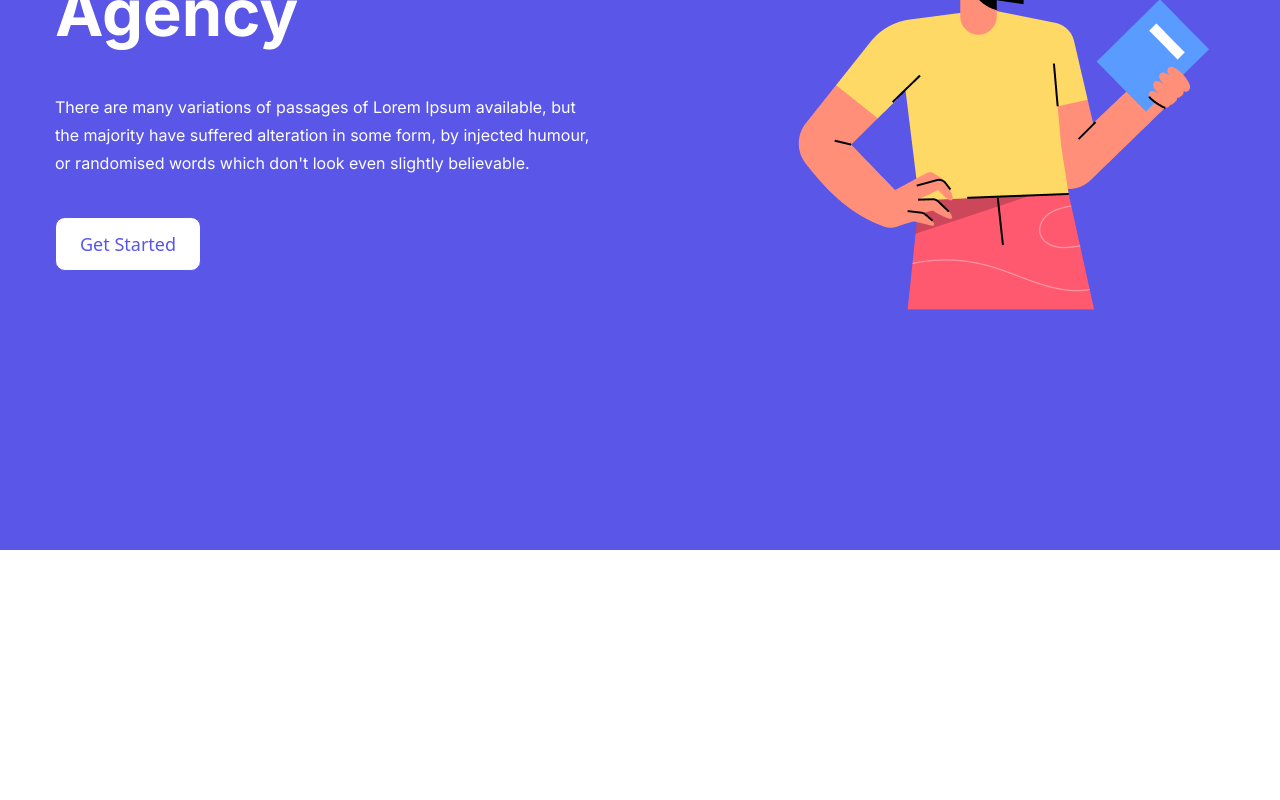
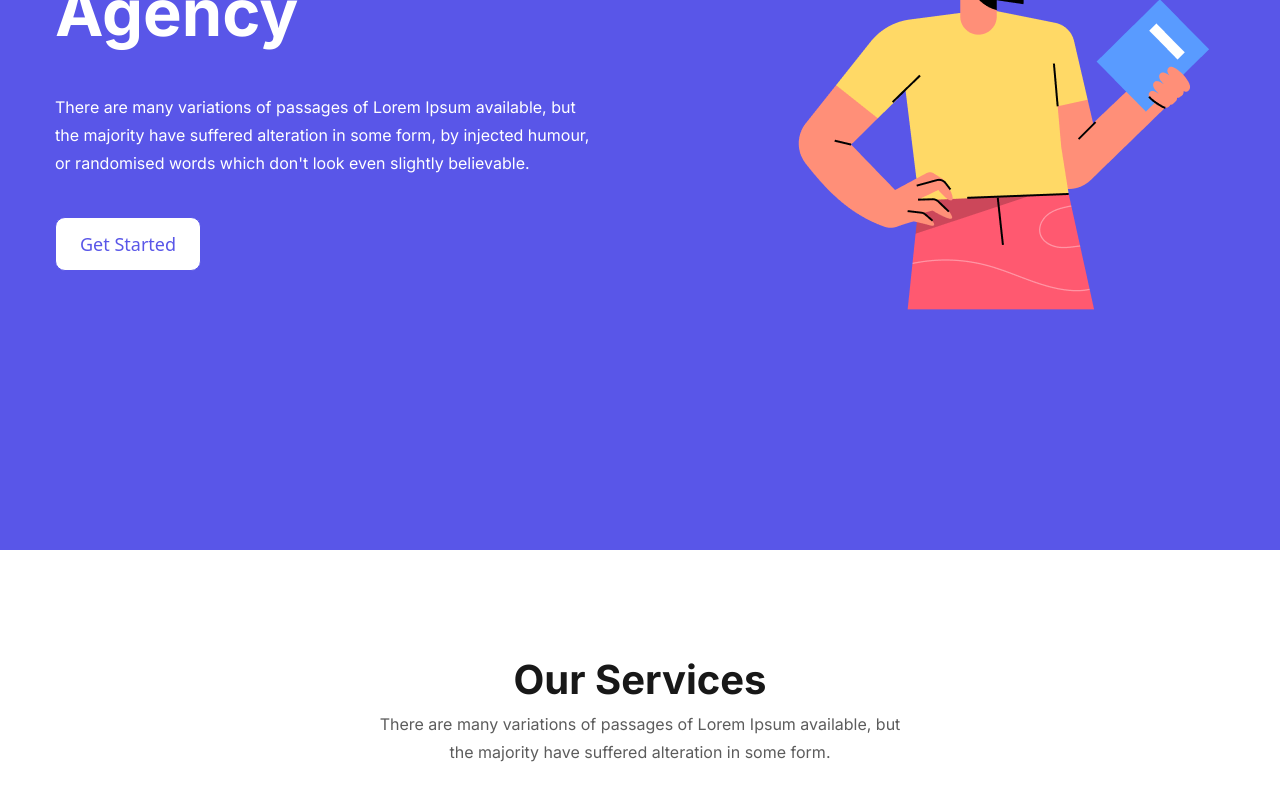
Before and after one commit to RubiyaHud/CreativeAgency-React, a React (Vite) app: page / in a window 1280 px wide. Shown: the part 522-1322 px from the top of the page. Before the commit the page ends 1072 px from the top, so only its background shows below. Built offline with nearby package versions, Linux system fonts and the light colour scheme.

Commit message:
Add Service heading

```diff
--- a/src/App.jsx
+++ b/src/App.jsx
@@ -2,6 +2,7 @@
 import './App.css'
 import Banner from './components/Banner'
 import Header from './components/layouts/Header'
+import Service from './components/Service'
 
 function App() {
 
@@ -9,6 +10,7 @@ function App() {
     <>
     <Header/>
     <Banner/>
+    <Service/>
     </>
   )
 }
--- /dev/null
+++ b/src/components/Service.jsx
@@ -0,0 +1,18 @@
+import React from 'react'
+import Container from './Container'
+import Heading from './Heading'
+
+const Service = () => {
+    return (
+        <>
+            <div className="py-[100px]">
+                <Container>
+                    <Heading text={"Our Services"} as="h3" className={"font-inter text-menuColor font-bold text-[40px] text-center"} />
+                    <p className="font-inter text-menuColor text-[16px] text-center leading-7 opacity-70 w-[542px] m-auto">There are many variations of passages of Lorem Ipsum available, but the majority have suffered alteration in some form.</p>
+                </Container>
+            </div>
+        </>
+    )
+}
+
+export default Service
```
